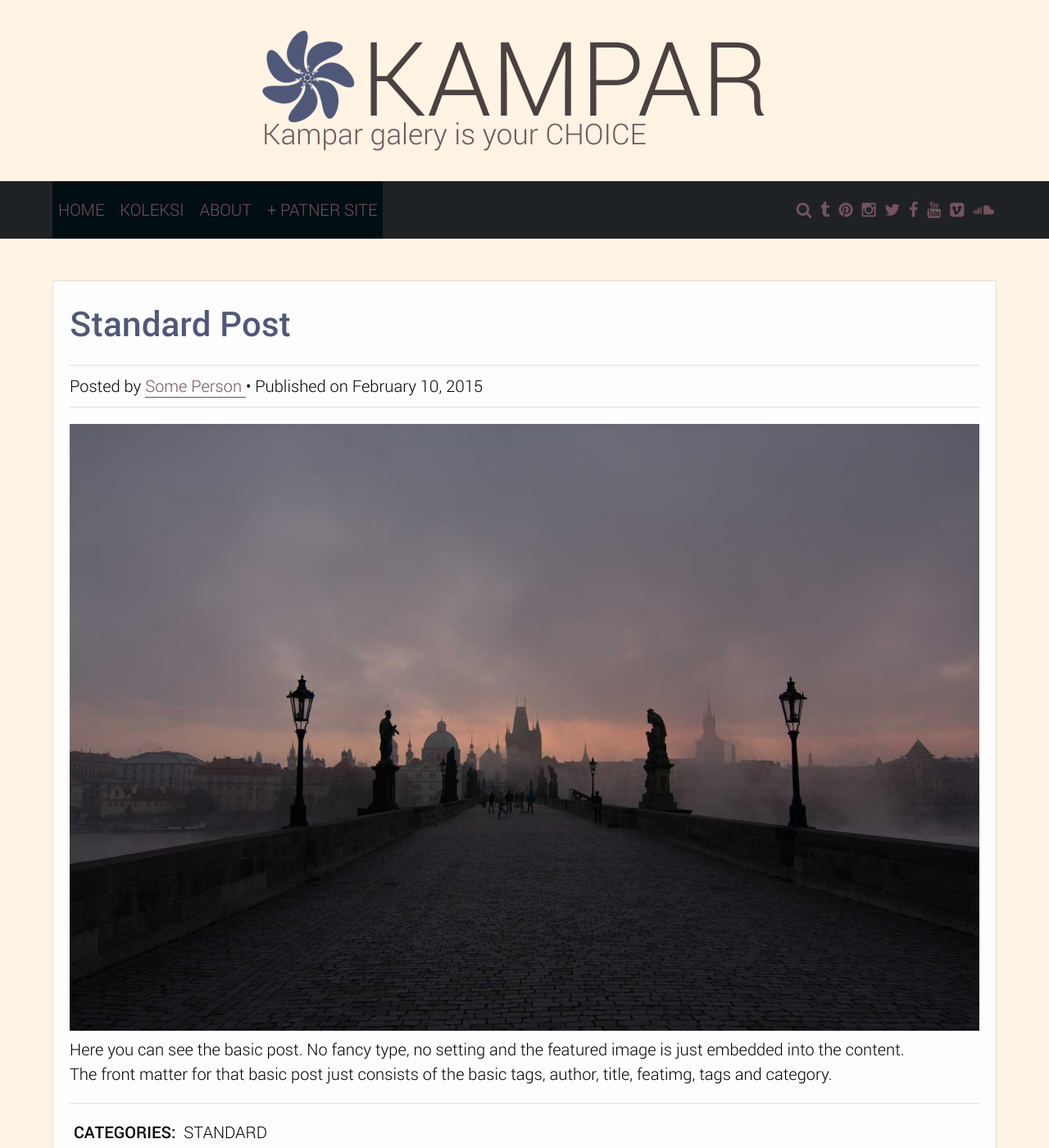
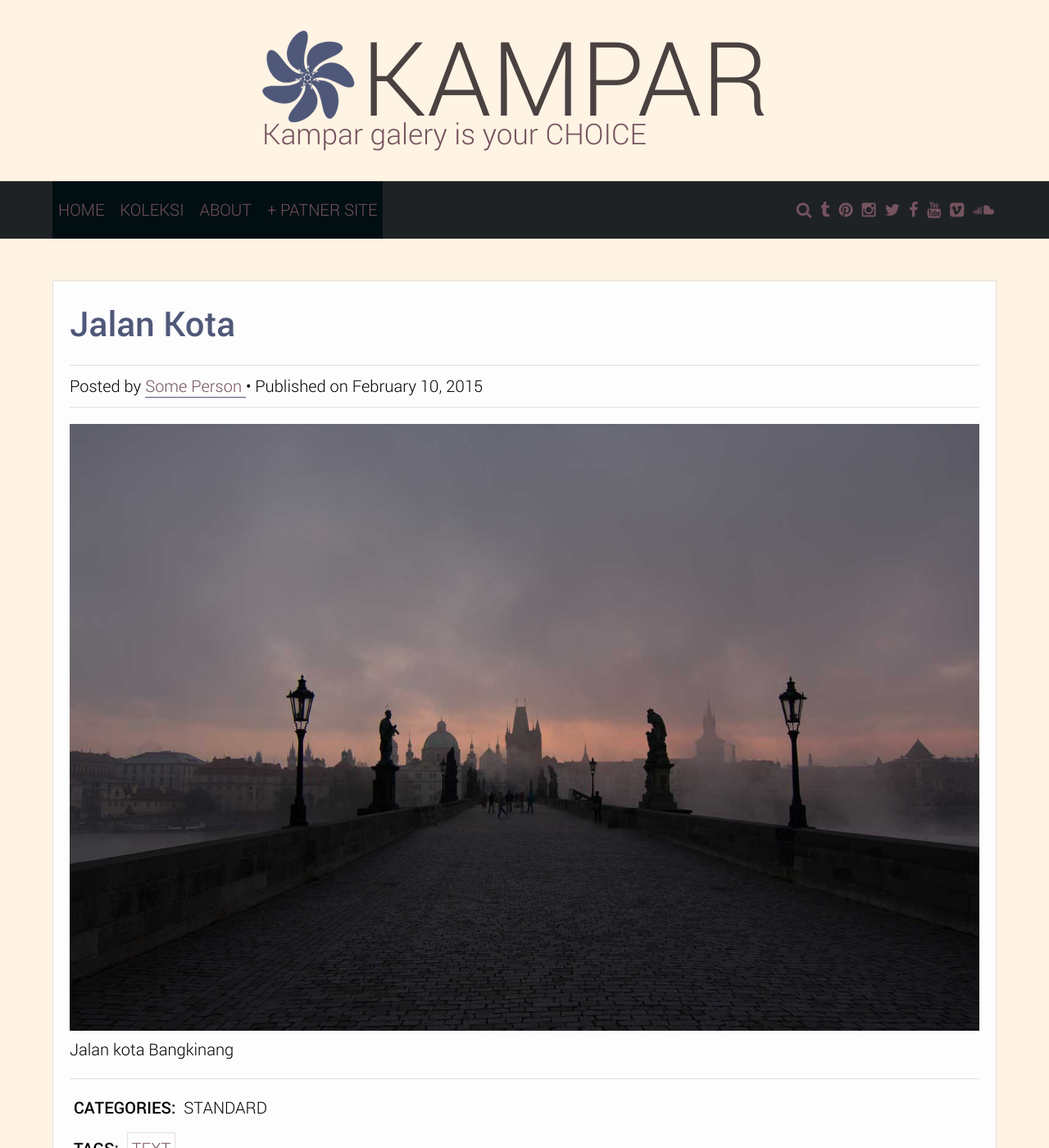
Before and after one commit to Risalbudiman/Risalbudiman.github.io, a Jekyll site: the page built from _posts/2015-02-10-standard.md, in a window 1280 px wide and 1400 px high. Shown: the whole window at 82% size. Built offline with Jekyll 4.4.1, drawn with Linux system fonts in a browser that asks for light colours.

Commit message:
Update 2015-02-10-standard.md

```diff
--- a/_posts/2015-02-10-standard.md
+++ b/_posts/2015-02-10-standard.md
@@ -1,10 +1,8 @@
 ---
 author: someone
-title: Standard Post
+title: Jalan Kota
 featimg: 1.jpg
 tags: [text]
 category: [standard]
 ---
-Here you can see the basic post. No fancy type, no setting and the featured image is just embedded into the content.
-
-The front matter for that basic post just consists of the basic tags, author, title, featimg, tags and category.
+Jalan kota Bangkinang
```
